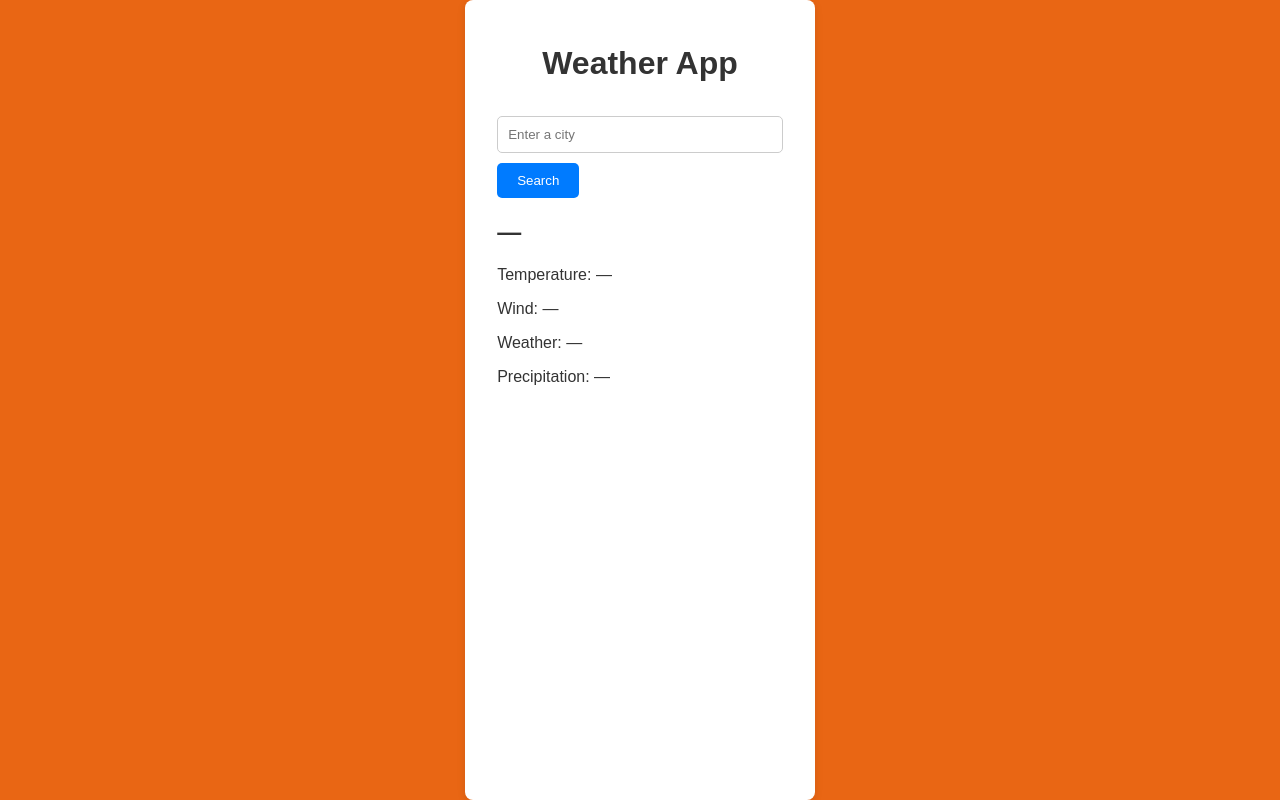
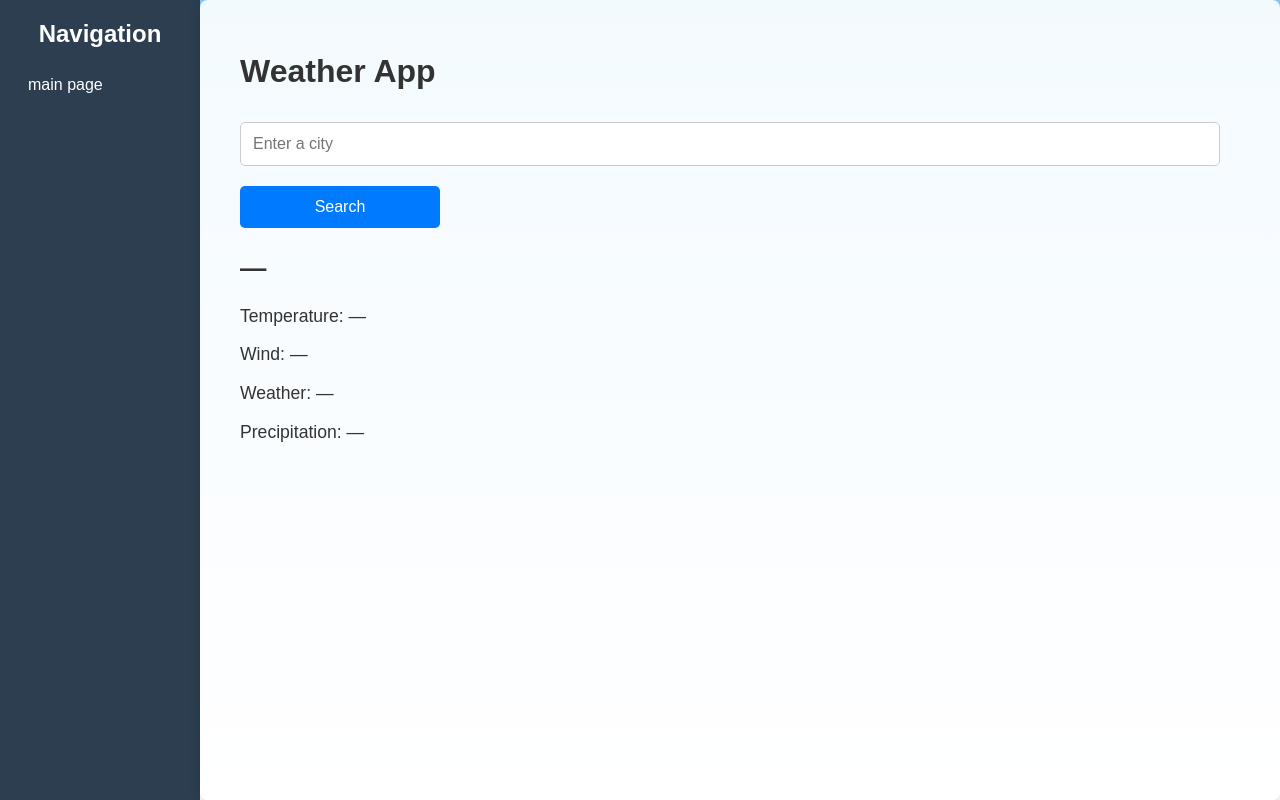
Before and after one commit to Maha124-isse/weather-tracker, a plain HTML site: page Website/weather/Frontend/weather.html in a window 1280 px wide. Drawn offline with Linux system fonts and the light colour scheme.

Commit message:
add update button and sidebar

```diff
--- a/Website/weather/Backend/service/server.js
+++ b/Website/weather/Backend/service/server.js
@@ -32,8 +32,8 @@ app.get('/api/snapshots', async (req, res) => {
 });
 
 // Route for the HTML page
-app.get('/newpage', (req, res) => {
-  res.sendFile(path.join(__dirname, 'public', 'newpage.html'));
+app.get('/index', (req, res) => {
+  res.sendFile(path.join(__dirname, 'public', 'index.html'));
 });
 
 const PORT = process.env.PORT || 3000;
--- a/Website/weather/Frontend/script.js
+++ b/Website/weather/Frontend/script.js
@@ -91,7 +91,9 @@ async function fetchAndDisplayWeather() {
   }
 }
 
+const updateButton = document.getElementById('updateButton');
+
 window.addEventListener('DOMContentLoaded', () => {
-  loadSnapshots()
-  setInterval(fetchAndDisplayWeather, 20000);
+  loadSnapshots();
+  updateButton.addEventListener('click', fetchAndDisplayWeather);
 });
--- a/Website/weather/Frontend/style.css
+++ b/Website/weather/Frontend/style.css
@@ -1,13 +1,13 @@
 body {
   font-family: Arial, sans-serif;
-  background: #e85d06f0;
   margin: 0;
   padding: 0;
   display: flex;
   color: #333;
+  background: linear-gradient(to bottom, #87CEFA, #ffffff);
+  min-height: 100vh;
 }
 
-/* Sidebar */
 .sidebar {
   width: 220px;
   background-color: #2c3e50;
@@ -43,54 +43,47 @@ body {
   background-color: #34495e;
 }
 
-/* Main content */
 .main-content {
   flex: 1;
   padding: 2rem;
 }
 
+
 .container {
-  max-width: 700px;
+  width: 100%;
+  max-width: 1000px;
   margin: 0 auto;
-  background: white;
-  padding: 1.5rem 2rem;
+  background: rgba(255, 255, 255, 0.9);
+  padding: 2rem 2.5rem;
   border-radius: 8px;
-  box-shadow: 0 2px 8px rgb(0 0 0 / 0.1);
+  box-shadow: 0 2px 12px rgb(0 0 0 / 0.15);
 }
 
-h1 {
-  text-align: center;
-  margin-bottom: 1.5rem;
-}
-
-.dashboard > div {
-  margin: 0.5rem 0;
-  font-size: 1.2rem;
-}
-
-#lastUpdated {
-  color: #666;
-  font-size: 0.9rem;
-  margin-top: 1rem;
-}
 
 input[type="text"] {
-  width: 100%;
-  padding: 10px;
+  width: calc(100% - 20px);
+  padding: 12px;
   margin: 10px 0;
   border: 1px solid #ccc;
   border-radius: 5px;
+  font-size: 1rem;
 }
 
 button {
+  width: 100%;
+  max-width: 200px;
+  display: block;
   background-color: #007BFF;
   color: #fff;
   border: none;
-  padding: 10px 20px;
+  padding: 12px;
   border-radius: 5px;
   cursor: pointer;
+  font-size: 1rem;
+  margin-top: 10px;
 }
 
 .weather-info {
-  margin-top: 20px;
+  margin-top: 25px;
+  font-size: 1.1rem;
 }
--- a/Website/weather/Frontend/weather.html
+++ b/Website/weather/Frontend/weather.html
@@ -6,6 +6,12 @@
     <link rel="stylesheet" href="style.css">
 </head>
 <body>
+    <div class="sidebar">
+    <h2>Navigation</h2>
+    <ul>
+      <li><a href="index.html">main page</a></li>
+    </ul>
+  </div>
     <div class="container">
         <h1>Weather App</h1>
 
```
Also changed, not shown: Website/weather/Frontend/index.html (+1 -0 lines), 1 other file.
